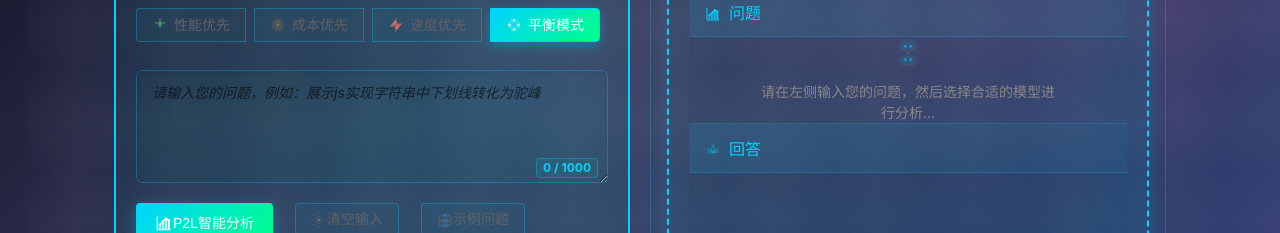
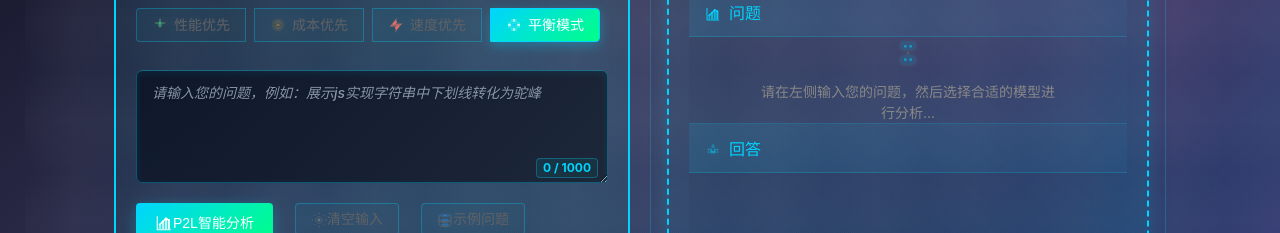
Before and after one commit to SinzoL/program-b, a Vue app in the folder frontend/: page / in a window 1280 px wide. Shown: the part 354-587 px from the top of the page. Built offline with nearby package versions, Linux system fonts and the light colour scheme; no server answers.

Commit message:
feat: 调整界面，增强对比度，完善界面风格

```diff
--- a/frontend/src/components/ExampleDialog.vue
+++ b/frontend/src/components/ExampleDialog.vue
@@ -49,7 +49,7 @@ const exampleQuestions = ref([
   {
     id: 1,
     category: '技术解释',
-    prompt: '你是谁？',
+    prompt: '你好，你是谁，你擅长什么？',
     description: '解释类问题，测试知识整理能力'
   },
   {
@@ -60,9 +60,9 @@ const exampleQuestions = ref([
   },
   {
     id: 3,
-    category: '数据分析',
-    prompt: '分析电商网站用户行为数据的关键指标',
-    description: '分析类问题，测试逻辑推理能力'
+    category: '编程开发',
+    prompt: '用JS完成编程题寻找到无序数组中第K大的数',
+    description: '编程问题，测试代码编写能力'
   },
   {
     id: 4,
--- a/frontend/src/components/InputPanel.vue
+++ b/frontend/src/components/InputPanel.vue
@@ -375,8 +375,6 @@ const handleShowExamples = () => {
   border-radius: 6px;
 }
 
-
-
 .tech-input-wrapper::before {
   content: '';
   position: absolute;
@@ -393,14 +391,14 @@ const handleShowExamples = () => {
 }
 
 .tech-input-wrapper:hover::before {
-  opacity: 1;
-  animation-duration: 2s;
+  opacity: 0.8;
+  animation-duration: 3s;
 }
 
 .tech-input-wrapper:focus-within::before {
   opacity: 1;
-  animation-duration: 1.5s;
-  box-shadow: 0 0 20px rgba(0, 212, 255, 0.5);
+  animation-duration: 2s;
+  box-shadow: 0 0 30px rgba(0, 212, 255, 0.6);
 }
 
 @keyframes techBorderFlow {
@@ -463,89 +461,79 @@ const handleShowExamples = () => {
   background: transparent;
 }
 
-.tech-input :deep(.el-textarea .el-textarea__inner) {
-  position: relative;
-  z-index: 1;
-  background: rgba(255, 255, 255, 0.8) !important;
-}
-
 .tech-input :deep(.el-textarea__inner) {
   background:
-    linear-gradient(135deg, rgba(15, 15, 35, 0.05), rgba(0, 212, 255, 0.02)),
+    linear-gradient(135deg, rgba(15, 23, 42, 0.95), rgba(30, 41, 59, 0.92)),
     linear-gradient(45deg,
-      rgba(0, 212, 255, 0.04) 0%,
-      rgba(0, 255, 136, 0.03) 25%,
-      rgba(0, 212, 255, 0.02) 50%,
-      rgba(0, 255, 136, 0.03) 75%,
-      rgba(0, 212, 255, 0.04) 100%
+      rgba(0, 212, 255, 0.08) 0%,
+      rgba(15, 23, 42, 0.95) 20%,
+      rgba(15, 23, 42, 0.95) 80%,
+      rgba(0, 255, 136, 0.08) 100%
     ) !important;
-  background-size: 100% 100%, 300% 300% !important;
-  background-position: 0 0, 0% 0% !important;
+  background-size: 100% 100%, 200% 200% !important;
+  backdrop-filter: blur(15px);
   border: none !important;
   border-radius: 6px;
-  color: #e8e8e8 !important;
+  color: #e2e8f0 !important;
   font-size: 14px;
   line-height: 1.6;
   padding: 12px 16px;
-  transition: color 0.3s ease, box-shadow 0.3s ease;
-  box-shadow: inset 0 2px 8px rgba(0, 0, 0, 0.05);
-  animation: backgroundFlow 6s ease-in-out infinite !important;
+  transition: all 0.3s ease;
+  box-shadow:
+    inset 0 2px 8px rgba(0, 212, 255, 0.1),
+    inset 0 1px 0 rgba(255, 255, 255, 0.1),
+    0 4px 12px rgba(0, 0, 0, 0.15);
   position: relative;
   overflow: hidden;
+  font-weight: 500;
+  text-shadow: 0 1px 3px rgba(0, 0, 0, 0.5);
+  animation: subtleBackgroundFlow 8s ease-in-out infinite !important;
 }
-
-
 
 .tech-input :deep(.el-textarea__inner):hover {
   background:
-    linear-gradient(135deg, rgba(15, 15, 35, 0.05), rgba(0, 212, 255, 0.02)),
+    linear-gradient(135deg, rgba(15, 23, 42, 0.97), rgba(30, 41, 59, 0.94)),
     linear-gradient(45deg,
-      rgba(0, 212, 255, 0.06) 0%,
-      rgba(0, 255, 136, 0.04) 25%,
-      rgba(0, 212, 255, 0.03) 50%,
-      rgba(0, 255, 136, 0.04) 75%,
-      rgba(0, 212, 255, 0.06) 100%
-    );
-  background-size: 100% 100%, 300% 300%;
-  animation-duration: 4s;
+      rgba(0, 212, 255, 0.12) 0%,
+      rgba(15, 23, 42, 0.97) 20%,
+      rgba(15, 23, 42, 0.97) 80%,
+      rgba(0, 255, 136, 0.12) 100%
+    ) !important;
+  background-size: 100% 100%, 200% 200% !important;
+  color: #f1f5f9 !important;
+  box-shadow:
+    inset 0 2px 12px rgba(0, 212, 255, 0.15),
+    inset 0 1px 0 rgba(255, 255, 255, 0.15),
+    0 6px 20px rgba(0, 212, 255, 0.2);
+  transform: translateY(-1px);
+  animation-duration: 6s !important;
 }
 
 .tech-input :deep(.el-textarea__inner):focus {
   background:
-    linear-gradient(135deg, rgba(0, 212, 255, 0.08), rgba(0, 255, 136, 0.03)),
+    linear-gradient(135deg, rgba(15, 23, 42, 0.98), rgba(30, 41, 59, 0.96)),
     linear-gradient(45deg,
-      rgba(0, 212, 255, 0.08) 0%,
-      rgba(0, 255, 136, 0.05) 25%,
-      rgba(0, 212, 255, 0.04) 50%,
-      rgba(0, 255, 136, 0.05) 75%,
-      rgba(0, 212, 255, 0.08) 100%
-    );
-  background-size: 100% 100%, 300% 300%;
-  color:rgb(221, 221, 221) !important;
+      rgba(0, 212, 255, 0.15) 0%,
+      rgba(15, 23, 42, 0.98) 25%,
+      rgba(15, 23, 42, 0.98) 75%,
+      rgba(0, 255, 136, 0.15) 100%
+    ) !important;
+  background-size: 100% 100%, 150% 150% !important;
+  color: #ffffff !important;
   box-shadow:
-    inset 0 2px 12px rgba(0, 212, 255, 0.1),
-    inset 0 0 0 1px rgba(0, 212, 255, 0.2);
-  animation-duration: 3s;
-}
-
-@keyframes backgroundFlow {
-  0%, 100% {
-    background-position: 0 0, 0% 0%;
-  }
-  25% {
-    background-position: 0 0, 100% 25%;
-  }
-  50% {
-    background-position: 0 0, 50% 100%;
-  }
-  75% {
-    background-position: 0 0, 0% 75%;
-  }
+    inset 0 2px 15px rgba(0, 212, 255, 0.2),
+    inset 0 0 0 2px rgba(0, 212, 255, 0.4),
+    inset 0 1px 0 rgba(255, 255, 255, 0.2),
+    0 8px 25px rgba(0, 212, 255, 0.3);
+  transform: translateY(-2px);
+  animation: focusBackgroundFlow 4s ease-in-out infinite !important;
 }
 
 .tech-input :deep(.el-textarea__inner)::placeholder {
-  color: rgba(0, 0, 0, 0.6);
+  color: #94a3b8;
+  opacity: 0.9;
   font-style: italic;
+  text-shadow: 0 1px 2px rgba(0, 0, 0, 0.3);
 }
 
 .tech-input :deep(.el-input__count) {
@@ -590,4 +578,48 @@ const handleShowExamples = () => {
     opacity: 0;
   }
 }
+
+@keyframes subtleBackgroundFlow {
+  0%, 100% {
+    background-position: 0 0, 0% 0%;
+  }
+  50% {
+    background-position: 0 0, 100% 100%;
+  }
+}
+
+@keyframes focusBackgroundFlow {
+  0%, 100% {
+    background-position: 0 0, 0% 0%;
+  }
+  25% {
+    background-position: 0 0, 50% 25%;
+  }
+  75% {
+    background-position: 0 0, 50% 75%;
+  }
+}
+
+/* 用户偏好：减少动画 */
+@media (prefers-reduced-motion: reduce) {
+  .tech-input-wrapper::before,
+  .input-scan-line,
+  .tech-input :deep(.el-textarea__inner) {
+    animation: none !important;
+  }
+}
+
+/* 为有视觉障碍的用户提供高对比度选项 */
+@media (prefers-contrast: high) {
+  .tech-input :deep(.el-textarea__inner) {
+    background: linear-gradient(135deg, #000000, #1a1a1a) !important;
+    color: #ffffff !important;
+    border: 2px solid #ffffff !important;
+    text-shadow: none !important;
+  }
+
+  .tech-input :deep(.el-textarea__inner)::placeholder {
+    color: #cccccc !important;
+  }
+}
 </style>
--- a/frontend/src/components/chat/ChatCurrentView.vue
+++ b/frontend/src/components/chat/ChatCurrentView.vue
@@ -199,7 +199,7 @@ const formatResponse = (response) => {
 .question-content {
   background: linear-gradient(135deg, rgba(0, 255, 136, 0.05), rgba(0, 212, 255, 0.05));
   border: 1px solid rgba(0, 255, 136, 0.3);
-  color: #303133;
+  color: #fff;
   min-height: 100px;
   max-height: 300px;
   height: auto;
@@ -218,10 +218,10 @@ const formatResponse = (response) => {
 .answer-content {
   background: linear-gradient(135deg, rgba(0, 212, 255, 0.05), rgba(0, 255, 136, 0.05));
   border: 1px solid rgba(0, 212, 255, 0.3);
-  color: #303133;
+  color: #fff;
   height: 300px;
-  max-height: 1000px;
-  min-height: 1000px;
+  max-height: 900px;
+  min-height: 900px;
   padding: 16px;
   line-height: 1.6;
   word-break: break-word;
--- a/frontend/src/components/chat/ChatHistoryItem.vue
+++ b/frontend/src/components/chat/ChatHistoryItem.vue
@@ -159,7 +159,7 @@ const formatResponse = (response) => {
 
 .item-title {
   font-weight: 500;
-  color: #303133;
+  color: #fff;
   margin-bottom: 8px;
   line-height: 1.4;
   word-break: break-word;
@@ -244,11 +244,13 @@ const formatResponse = (response) => {
 
 .question-content {
   max-height: 200px;
+  color: #fff;
   overflow-y: auto;
 }
 
 .answer-content {
   max-height: 300px;
+  color: #fff;
   overflow-y: auto;
 }
 
--- a/frontend/src/views/Home.vue
+++ b/frontend/src/views/Home.vue
@@ -80,9 +80,15 @@ const checkHealth = async () => {
   healthChecking.value = true
   try {
     const isHealthy = await p2lStore.checkBackendHealth()
-    ElMessage({
+    ElNotification({
+      title: isHealthy ? '🚀 连接成功' : '⚠️ 连接失败',
+      message: isHealthy ?
+        '<div class="tech-message-content">P2L服务连接正常，所有系统就绪</div>' :
+        '<div class="tech-message-content">P2L服务连接失败，请检查后端服务</div>',
       type: isHealthy ? 'success' : 'error',
-      message: isHealthy ? 'P2L服务连接正常' : 'P2L服务连接失败'
+      customClass: 'tech-notification',
+      duration: 4000,
+      dangerouslyUseHTMLString: true
     })
   } finally {
     healthChecking.value = false
```
